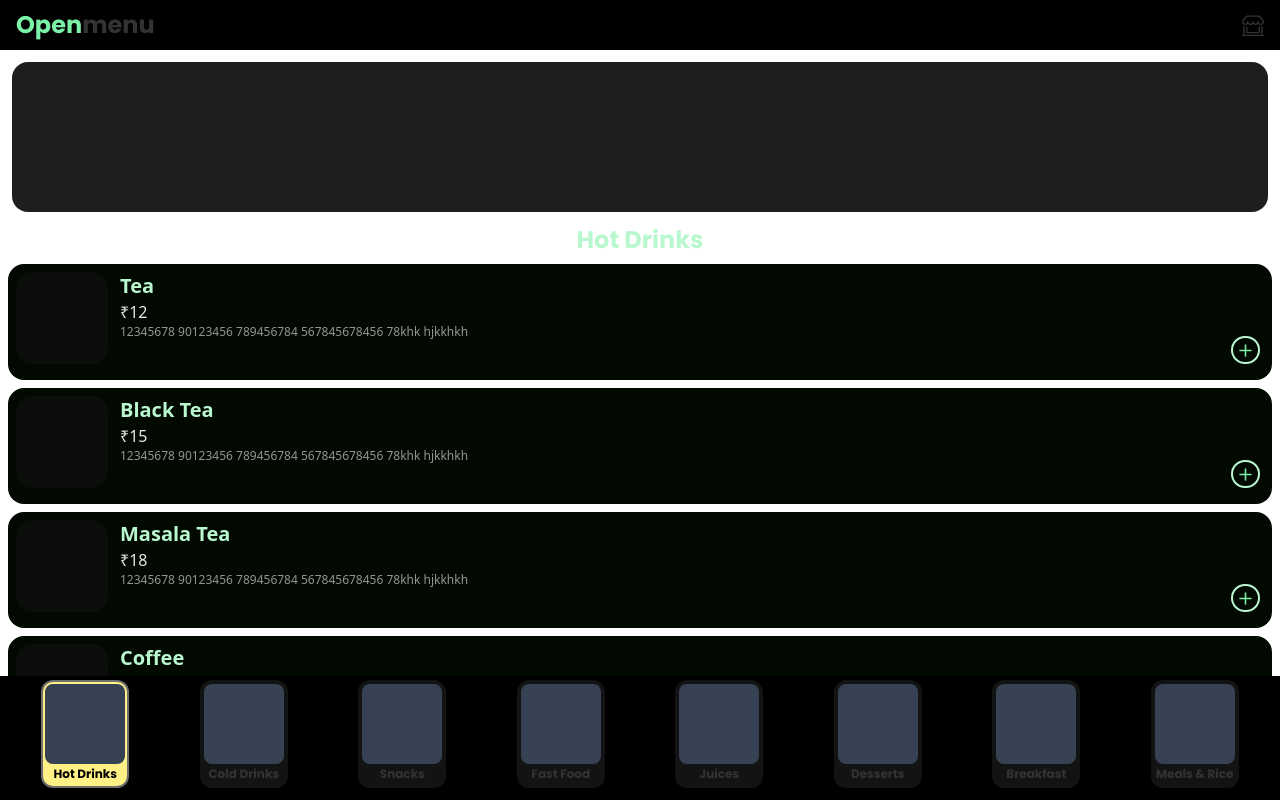
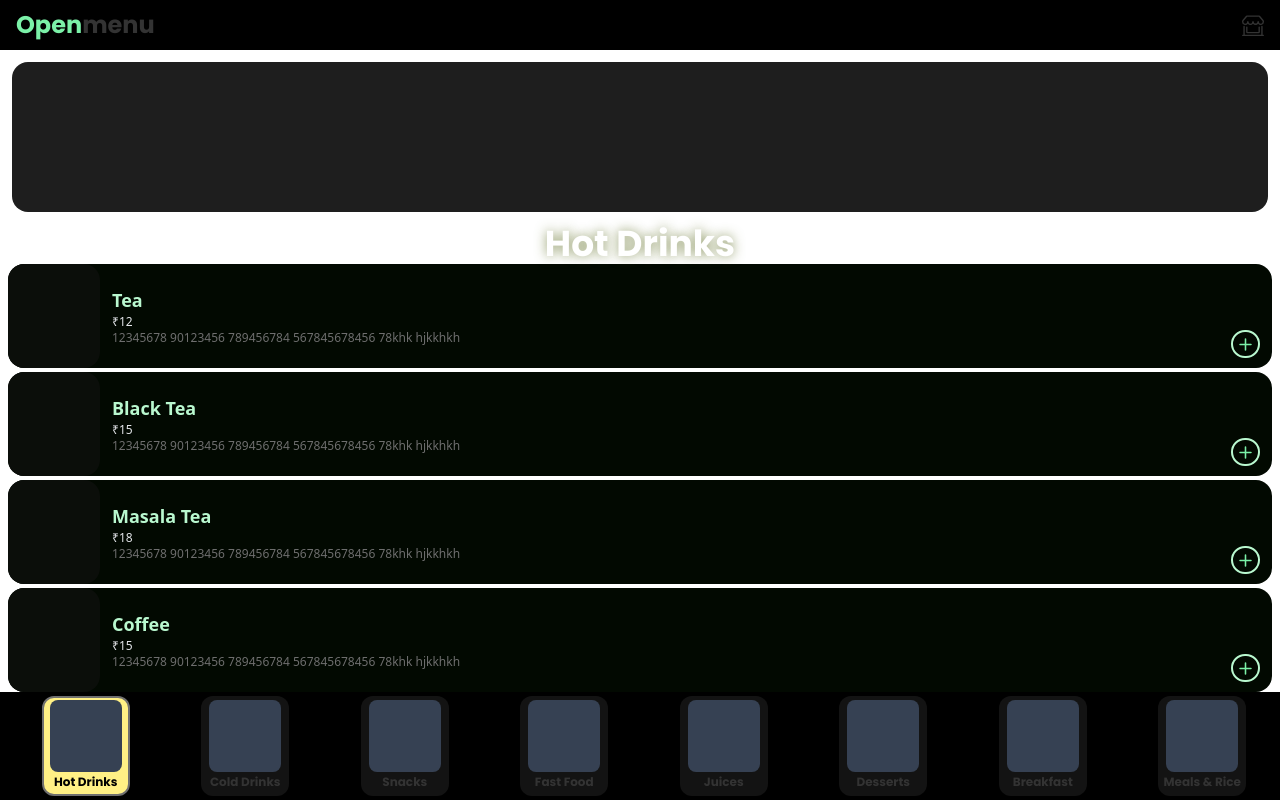
Before and after one commit to me-junaid/openmenu, a React (Vite) app: page / in a window 1280 px wide. Built offline with nearby package versions, Linux system fonts and the light colour scheme.

Commit message:
Changing the UI.

```diff
--- a/src/components/HomePage/CategoryFeed.jsx
+++ b/src/components/HomePage/CategoryFeed.jsx
@@ -32,14 +32,14 @@ export const CategoryFeed = () => {
   return (
     <div className="fixed bottom-0 left-0 right-0">
       <div
-        className=" p-3 pt-1 bg-black flex justify-around gap-3 overflow-x-auto snap-x snap-mandatory hide-scrollbar"
+        className=" pl-2 py-1 bg-black flex justify-around gap-1 overflow-x-auto snap-x snap-mandatory hide-scrollbar"
         role="list"
         aria-label="Category feed"
       >
         {items.map((item, index) => {
           const isSelected = index === selectedCategory;
           const baseClasses =
-            "p-0.5 flex flex-col justify-center items-center shrink-0 rounded-xl snap-center transition-transform duration-150";
+            "p-0.5 flex flex-col justify-center items-center shrink-0 rounded-xl snap-center transition-transform duration-150 min-w-22";
           const selectedClasses = isSelected
             ? "scale-100 border-2 border-[#6f6f6f] bg-yellow-200"
             : "scale-100 border-2 border-[#6f6f6f00] bg-[#161616]/90";
@@ -55,13 +55,13 @@ export const CategoryFeed = () => {
               onKeyDown={(e) => handleKeyDown(e, index)}
               className={`${baseClasses} ${selectedClasses}`}
             >
-              <div className="bg-gray-700 w-20 aspect-square rounded-lg" />
+              <div className="bg-gray-700 w-18 aspect-square rounded-lg" />
               <div className={`${isSelected ? "text-black" : ""} font-bold text-xs my-0.5 text-center my-font`}>{item.name}</div>
             </div>
           );
         })}
       </div>
-      <div className={`${(selectedItems.length > 0 ? "flex" : "hidden")} h-13 bg-black p-3 pt-0 justify-between`}>
+      <div className={`${(selectedItems.length > 0 ? "flex" : "hidden")} h-13 bg-black p-3 pb-1 pt-0 justify-between`}>
         <div className=" flex justify-center items-center">
           {selectedItems.length} {selectedItems.length === 1 ? "item" : "items"} ●
         </div>
--- a/src/components/HomePage/ItemFeed.jsx
+++ b/src/components/HomePage/ItemFeed.jsx
@@ -12,15 +12,23 @@ export const ItemFeed = () => {
 
   return (
     <>
-      <h2 className='text-2xl font-bold px-8 text-center my-font text-green-200'>{categoryName}</h2>
-      <div className='p-2 mt-0 space-y-2 mb-[230px] rounded-2xl '>
+      <h2 className="
+  font-bold px-8 my-font
+  text-white text-4xl
+  text-center
+  animate-pulse-glow
+">
+        {categoryName}
+      </h2>
+
+      <div className='px-2 mt-0 space-y-1 mb-[230px] rounded-2xl -z-1'>
         {itemsInMenus.map((item, index) => (
-          <div key={index} className='bg-[#020901] py-2 pl-2 pr-3 rounded-2xl flex'>
-            <div className="w-23 h-23 bg-[#0b0e0a] rounded-2xl shrink-0"></div>
+          <div key={index} className='bg-[#020901]  pr-3 rounded-2xl flex items-center'>
+            <div className="w-23 h-26 bg-[#0b0e0a] rounded-2xl shrink-0"></div>
             <div className="grow ml-3">
-              <p className='text-xl font-semibold text-green-200'>{item.name}</p>
-              <p className='text-gray-200'>₹{item.price}</p>
-              <p className='line-clamp-2 text-xs text-[#959595]'>12345678 90123456 789456784 567845678456 78khk hjkkhkh</p>
+              <p className='text-lg font-semibold text-green-200'>{item.name}</p>
+              <p className='text-gray-200 text-xs'>₹{item.price}</p>
+              <p className='line-clamp-2 text-[#6e6e6e] text-xs'>12345678 90123456 789456784 567845678456 78khk hjkkhkh</p>
             </div>
             <div className="flex flex-col gap-1 shrink-0">
 
--- a/src/index.css
+++ b/src/index.css
@@ -48,3 +48,16 @@ header {
   display: none;
   /* Chrome, Safari, Android */
 }
+
+@keyframes pulseGlow {
+  0%, 100% {
+    text-shadow: 0 0 6px rgba(191, 243, 147, 0.6);
+  }
+  50% {
+    text-shadow: 0 0 16px rgba(60, 50, 0, 0.9);
+  }
+}
+
+.animate-pulse-glow {
+  animation: pulseGlow 2s ease-in-out infinite;
+}
```
